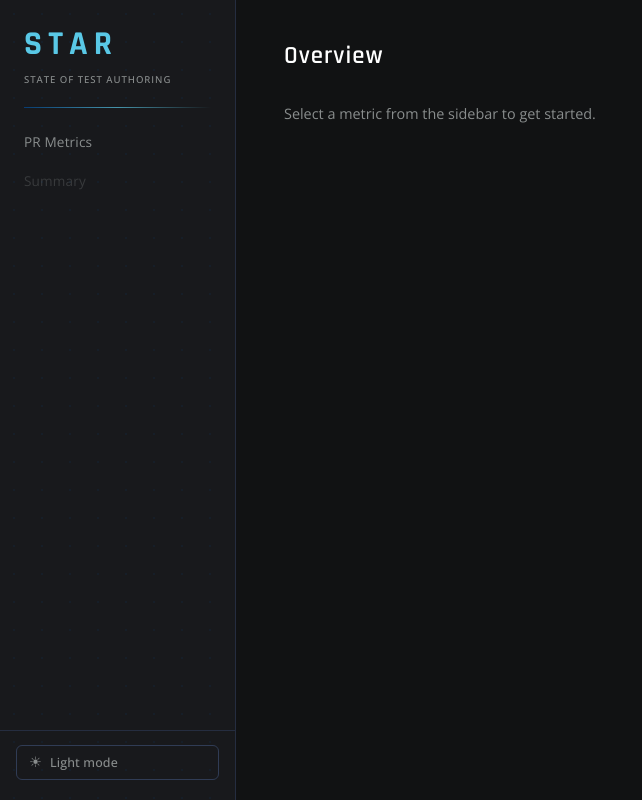
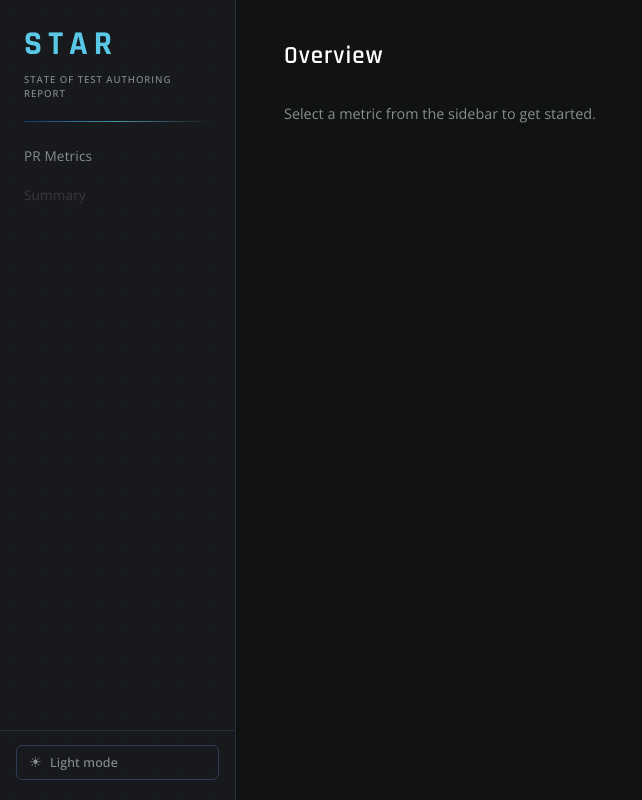
Before and after one commit to mpantic-tricentis/ta-metrics-eng, a website: page site/index.html in a window 1280 px wide. Shown: the whole page, without its empty margins (0-642 px from the left). Drawn offline with nearby package versions, Linux system fonts and the light colour scheme.

Commit message:
fix: expand STAR subtitle to "State of Test Authoring Report"
S-T-A-R now spells out correctly.

Co-Authored-By: Claude Sonnet 4.6 <noreply@anthropic.com>

```diff
--- a/site/index.html
+++ b/site/index.html
@@ -3,7 +3,7 @@
 <head>
   <meta charset="UTF-8">
   <meta name="viewport" content="width=device-width, initial-scale=1.0">
-  <title>STAR — State of Test Authoring</title>
+  <title>STAR — State of Test Authoring Report</title>
   <link rel="stylesheet" href="assets/css/styles.css">
   <script>!function(){var t=localStorage.getItem('star-theme');document.documentElement.setAttribute('data-theme',t||'dark')}()</script>
 </head>
@@ -11,7 +11,7 @@
   <nav class="sidebar">
     <div class="sidebar-brand">
       <div class="brand-star">STAR</div>
-      <div class="brand-full">State of Test Authoring</div>
+      <div class="brand-full">State of Test Authoring Report</div>
     </div>
     <ul class="nav-list">
       <li><a href="pr-metrics.html" class="nav-item">PR Metrics</a></li>
```
Also changed, not shown: site/pr-metrics.html (+1 -1 lines).
